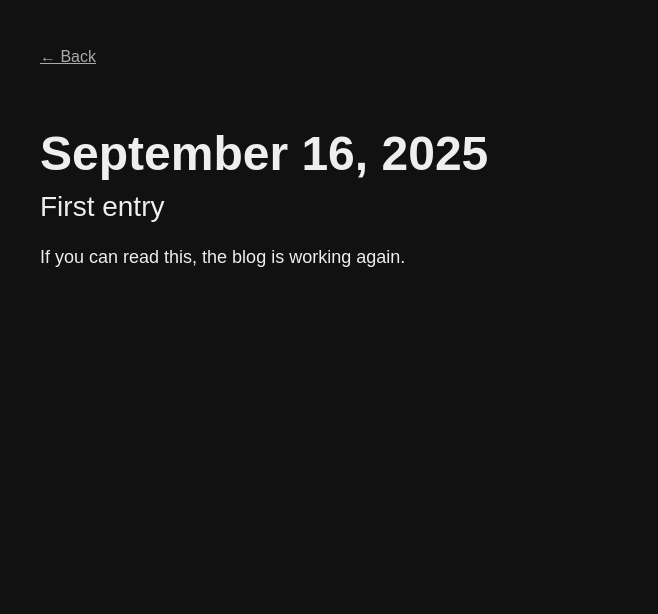
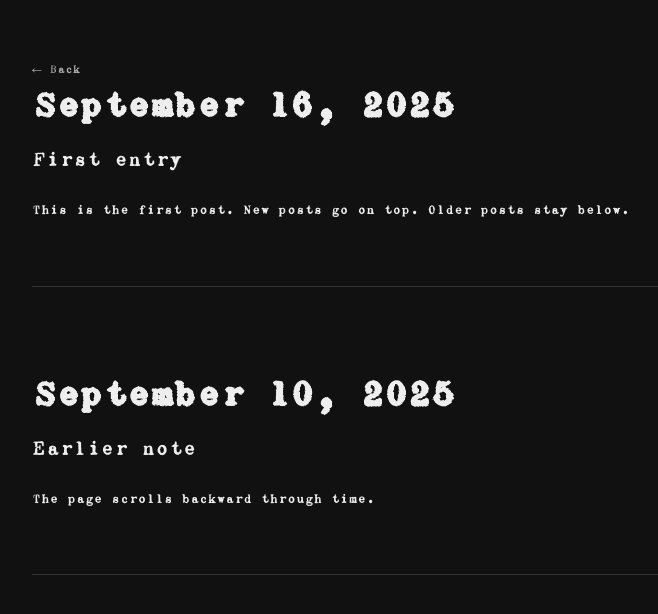
Before and after one commit to LukeLinnell/lukelinnell.com, a plain HTML site: page blog.html in a window 1280 px wide. Shown: the whole page, without its empty margins (8-666 px from the left). Drawn offline with Linux system fonts and the light colour scheme.

Commit message:
Update blog.html

```diff
--- a/blog.html
+++ b/blog.html
@@ -1,38 +1,73 @@
 <!DOCTYPE html>
-<html>
+<html lang="en">
 <head>
   <meta charset="UTF-8">
   <title>Blog</title>
+
   <style>
-@font-face {
-  font-family: Zai;
-  src: url("zai_OlivettiLettera22Typewriter.ttf");
-}
-body {
-  font-family: Zai, monospace;
-}
-</style>
+    @font-face {
+      font-family: "ZaiOlivetti";
+      src: url("zai_OlivettiLettera22Typewriter.ttf") format("truetype");
+    }
 
+    body {
+      margin: 0;
+      padding: 60px 40px;
+      background: #111;
+      color: #eee;
+      font-family: "ZaiOlivetti", monospace;
+    }
+
+    a {
+      color: #aaa;
+      text-decoration: none;
+    }
+
+    .post {
+      max-width: 720px;
+      margin-bottom: 80px;
+      border-bottom: 1px solid #333;
+      padding-bottom: 60px;
+    }
+
+    .date {
+      font-size: 48px;
+      font-weight: bold;
+    }
+
+    .title {
+      font-size: 28px;
+      margin-top: 10px;
+    }
+
+    .content {
+      font-size: 18px;
+      margin-top: 20px;
+      line-height: 1.7;
+    }
+  </style>
 </head>
 
-<body style="background:#111; color:#eee; font-family: Arial, sans-serif; padding:40px;">
+<body>
 
-  <a href="index.html" style="color:#aaa;">← Back</a>
+  <a href="index.html">← Back</a>
 
-  <div style="margin-top:60px; max-width:700px;">
+  <div class="post">
+    <div class="date">September 16, 2025</div>
+    <div class="title">First entry</div>
+    <div class="content">
+      This is the first post.
+      New posts go on top.
+      Older posts stay below.
+    </div>
+  </div>
 
-    <div style="font-size:48px; font-weight:bold;">
-      September 16, 2025
+  <div class="post">
+    <div class="date">September 10, 2025</div>
+    <div class="title">Earlier note</div>
+    <div class="content">
+      The page scrolls backward through time.
     </div>
-
-    <div style="font-size:28px; margin-top:10px;">
-      First entry
-    </div>
-
-    <div style="font-size:18px; margin-top:20px; line-height:1.6;">
-      If you can read this, the blog is working again.
-    </div>
-
   </div>
 
 </body>
```
